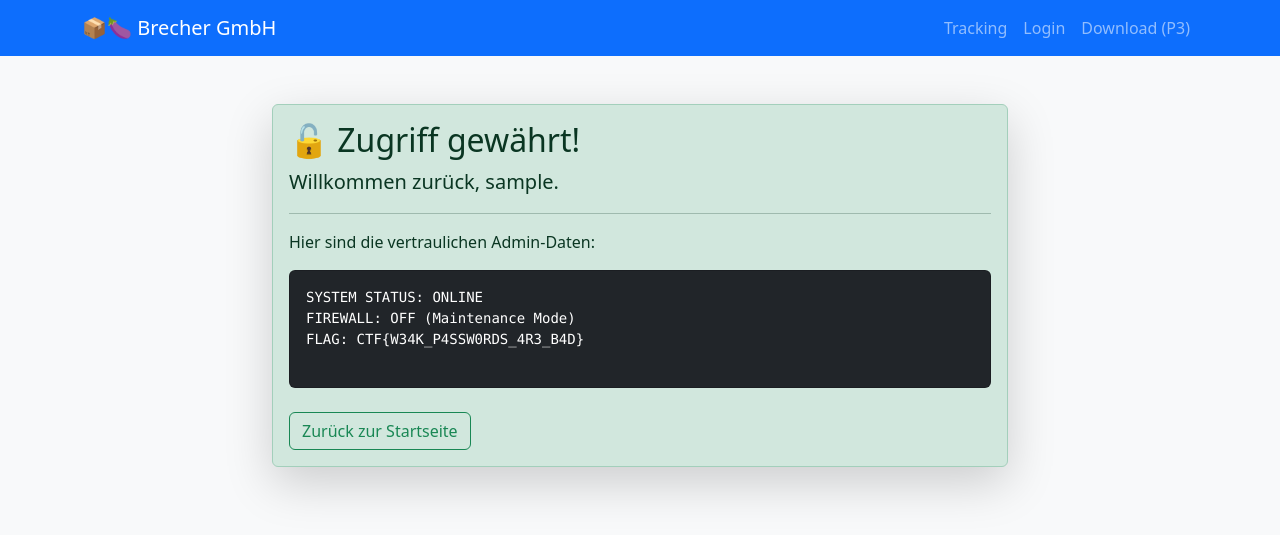
After one commit to dIT2023NiklasKohlmeier/brechergmbh-ctf, a Flask app: template templates/dashboard.html in a window 1280 px wide. The commit adds this page. Shown: the top 535 px of the page. Run offline with Flask 3, Linux system fonts and the light colour scheme; the template is opened without the code that fills it: most values are stand-ins (such as "Sample title", 1, 10 or a date in 2020).

Commit message:
Login Logik + Dashboard + Server Start Skript

```diff
--- /dev/null
+++ b/templates/dashboard.html
@@ -0,0 +1,26 @@
+{% extends "base.html" %}
+
+{% block content %}
+<div class="row justify-content-center mt-5">
+    <div class="col-md-8">
+        <div class="alert alert-success shadow-lg">
+            <h2 class="alert-heading">🔓 Zugriff gewährt!</h2>
+            <p class="lead">Willkommen zurück, <strong>{{ username }}</strong>.</p>
+            <hr>
+            <p>Hier sind die vertraulichen Admin-Daten:</p>
+
+            <div class="card bg-dark text-white p-3 mt-3">
+                <pre class="m-0">
+SYSTEM STATUS: ONLINE
+FIREWALL: OFF (Maintenance Mode)
+FLAG: CTF{W34K_P4SSW0RDS_4R3_B4D}
+                </pre>
+            </div>
+
+            <div class="mt-4">
+                <a href="/" class="btn btn-outline-success">Zurück zur Startseite</a>
+            </div>
+        </div>
+    </div>
+</div>
+{% endblock %}
```
Also changed, not shown: routes/p1_auth.py (+26 -3 lines), templates/login.html (+9 -2 lines), readme.md, 1 other file.
